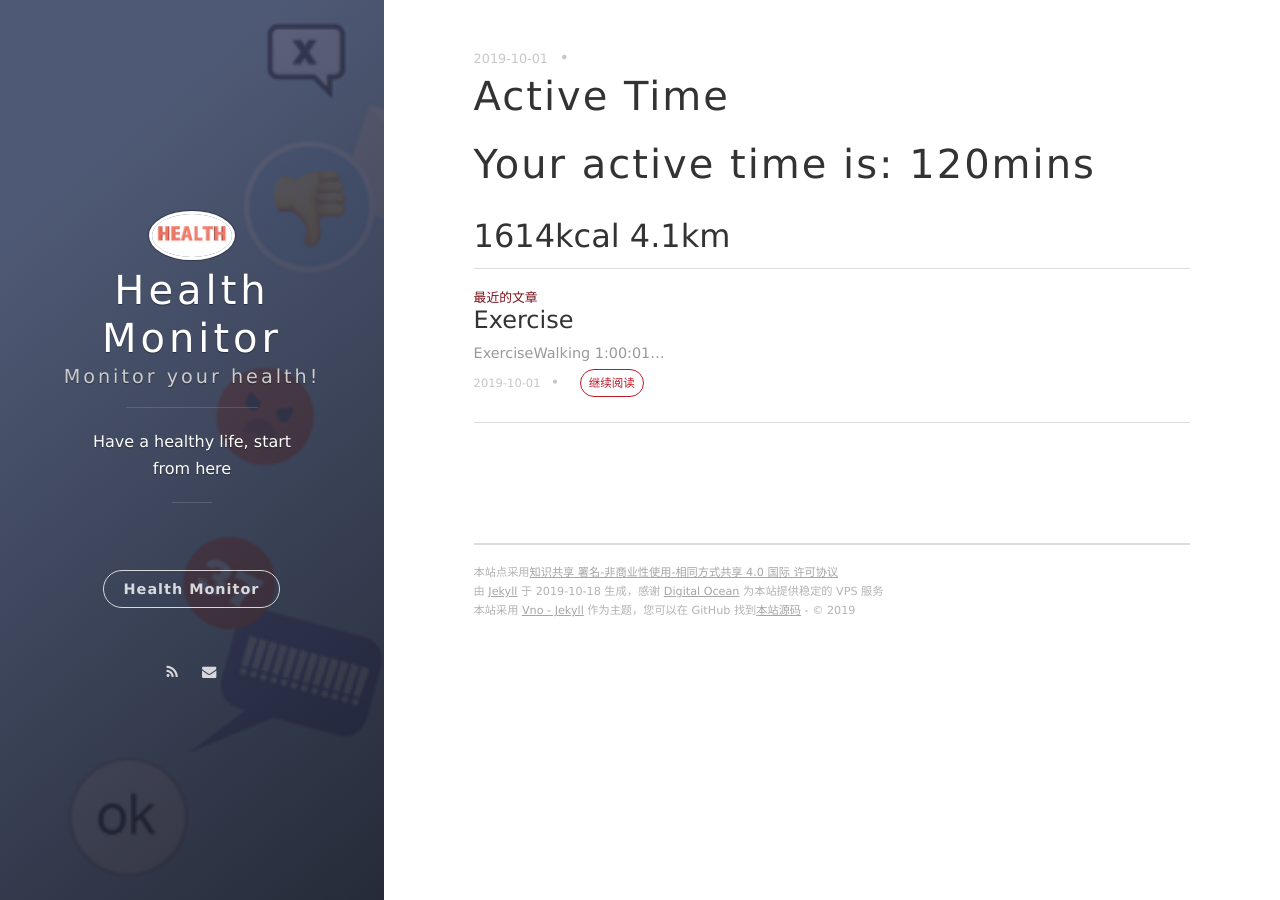
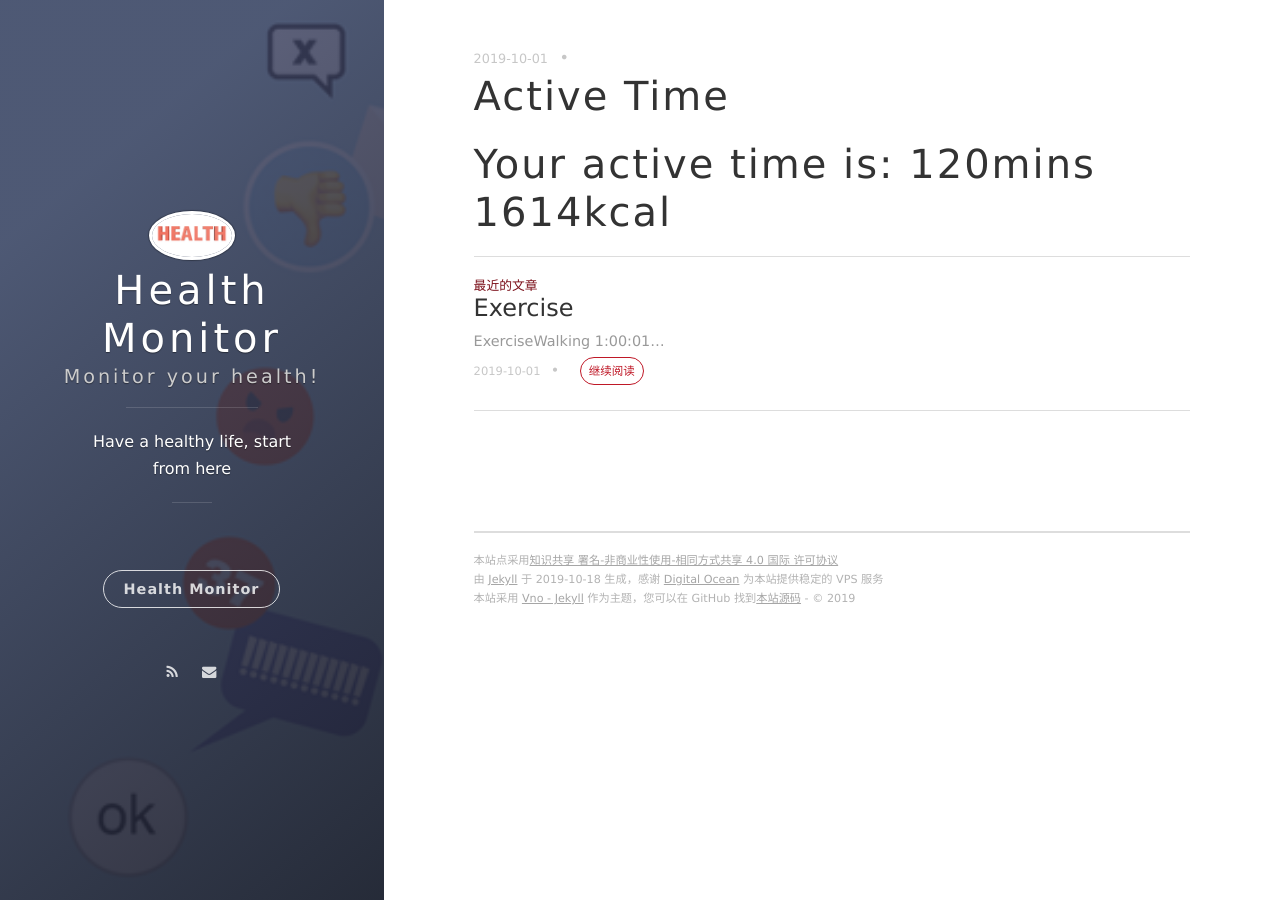
Before and after one commit to rbu1996/rbu1996.github.io, a Jekyll site: the page built from _posts/2018-05-12-web-sonsole.md, in a window 1280 px wide. Built offline with Jekyll 4.4.1, drawn with Linux system fonts in a browser that asks for light colours; nearby versions of some CDN libraries.

Commit message:
Update 2018-05-12-web-sonsole.md

```diff
--- a/_posts/2018-05-12-web-sonsole.md
+++ b/_posts/2018-05-12-web-sonsole.md
@@ -5,5 +5,4 @@
 published: true
 ---
 
-# Your active time is: 120mins
-## 1614kcal 4.1km
+# Your active time is: 120mins    1614kcal
```
